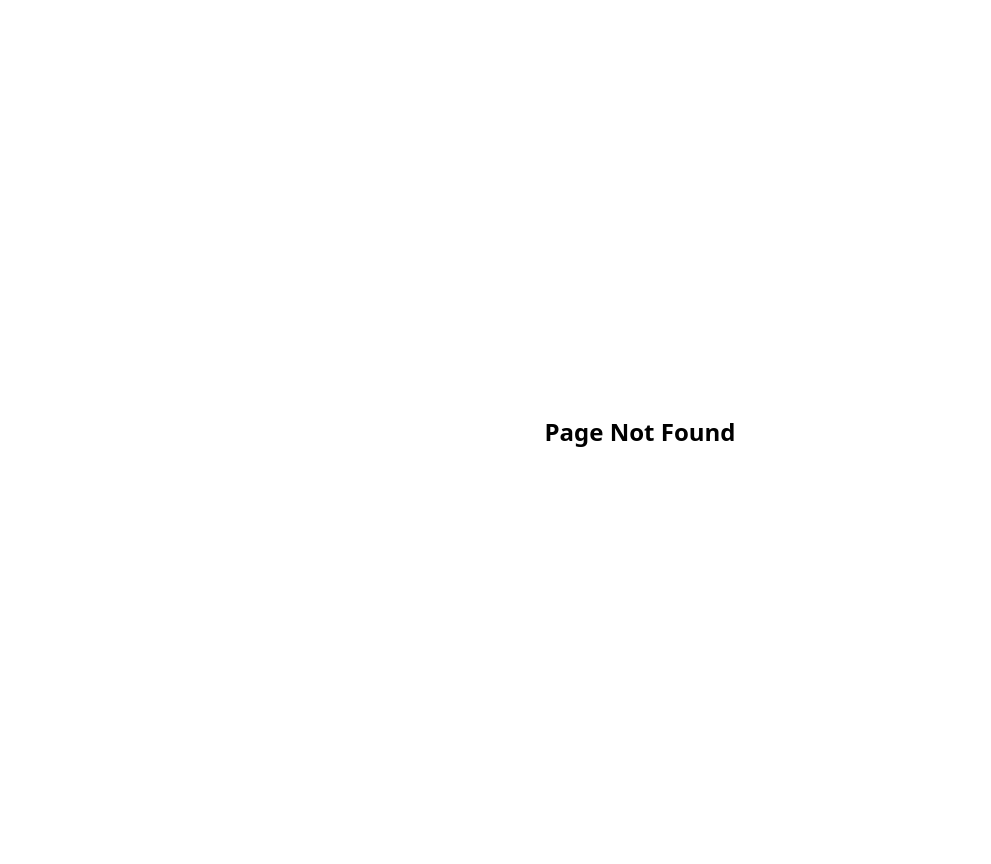
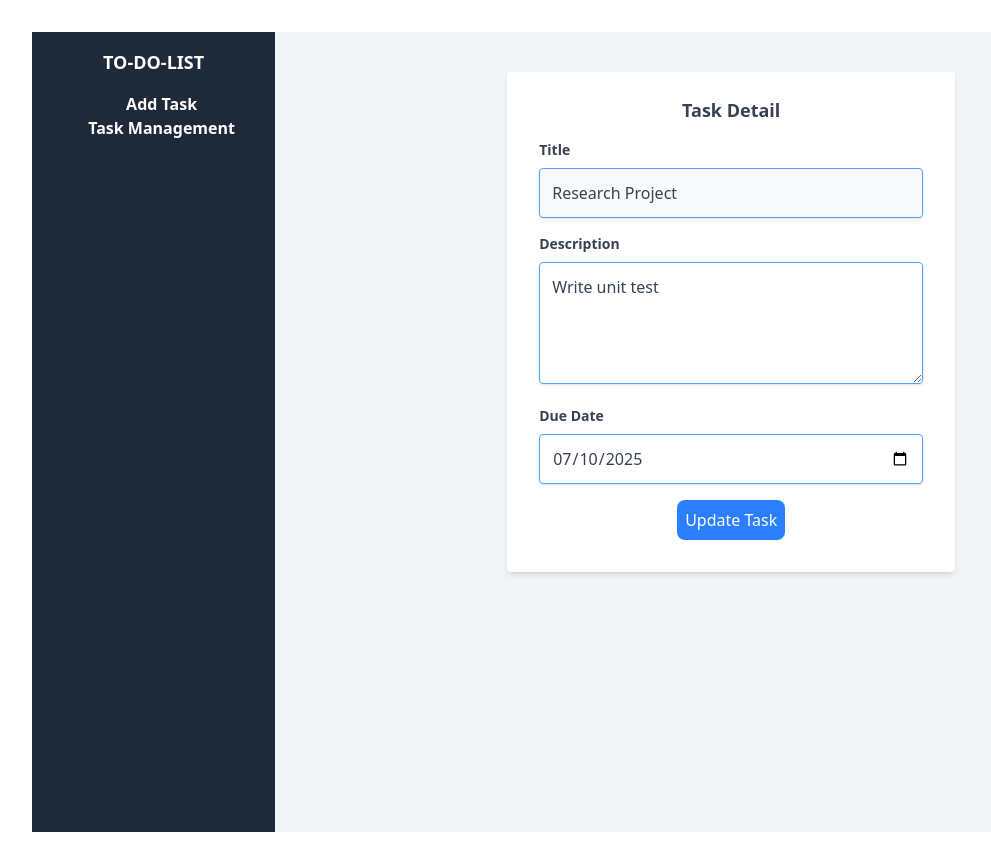
Before and after one commit to viradm334/react-kanban-board, a React (Vite) app: page /edit/1 in a window 1280 px wide. Before the commit this address had no page. Shown: the whole page, without its empty margins (0-991 px from the left). Built offline with nearby package versions, Linux system fonts and the light colour scheme.

Commit message:
add sidebar and delete update task feature

```diff
--- a/src/components/Sidebar.tsx
+++ b/src/components/Sidebar.tsx
@@ -0,0 +1,12 @@
+import type { FC } from "react";
+import { Link } from "react-router-dom";
+
+const Sidebar : FC = () => {
+    return(<div className="w-1/5 bg-gray-800 p-4 flex flex-col">
+        <h2 className="text-lg font-bold text-white mb-4">TO-DO-LIST</h2>
+        <Link to="/" className="ml-4 text-white font-bold block">Add Task</Link>
+        <Link to="/tasks" className="ml-4 text-white font-bold block">Task Management</Link>
+      </div>)
+}
+
+export default Sidebar;
--- a/src/components/TaskCard.tsx
+++ b/src/components/TaskCard.tsx
@@ -1,7 +1,12 @@
 import { useDraggable } from "@dnd-kit/core";
 import type { Task } from "../types";
-import { TrashIcon } from "@heroicons/react/24/solid";
+import {
+  TrashIcon,
+  PencilSquareIcon,
+  EyeIcon,
+} from "@heroicons/react/24/solid";
 import { useTasks } from "../context/TaskContext";
+import { Link } from "react-router-dom";
 
 type TaskCardProps = {
   task: Task;
@@ -32,16 +37,31 @@ function TaskCard({ task }: TaskCardProps) {
         <h3 className="font-medium text-neutral-50">{task.title}</h3>
         <p className="mt-2 text-sm text-neutral-400">{task.description}</p>
       </div>
+      <div className="mt-auto flex justify-end gap-2 pt-4">
         <button
           onClick={(e) => {
             e.stopPropagation();
             handleDelete();
           }}
-
           className="text-red-500 hover:text-red-600"
         >
-        <TrashIcon className="size-6" />
+          <TrashIcon className="size-5" />
         </button>
+
+        <Link
+          to={`/edit/${task.id}`}
+          className="text-blue-500 hover:text-blue-600"
+        >
+          <PencilSquareIcon className="size-5" />
+        </Link>
+
+        <Link
+          to={`/detail/${task.id}`}
+          className="text-green-500 hover:text-green-600"
+        >
+          <EyeIcon className="size-5" />
+        </Link>
+      </div>
     </div>
   );
 }
--- a/src/components/index.ts
+++ b/src/components/index.ts
@@ -1 +1,2 @@
 export {default as Column} from './Column';
+export {default as Sidebar} from './Sidebar'
--- a/src/index.css
+++ b/src/index.css
@@ -1 +1,14 @@
 @import "tailwindcss";
+
+@layer theme {
+  :root {
+    --spacing: 0.25rem;
+  }
+}
+
+@layer base {
+  body {
+    margin: 0;
+    padding: 0;
+  }
+}
--- a/src/pages/AddTask.tsx
+++ b/src/pages/AddTask.tsx
@@ -1,12 +1,14 @@
 import { useState, type FC } from "react";
 import { useTasks } from "../context/TaskContext";
-import { Link } from "react-router-dom";
+import { Sidebar } from "../components";
+import { useNavigate } from "react-router-dom";
 
 const AddTask: FC = () => {
   const { addTask, tasks } = useTasks();
   const [title, setTitle] = useState('');
   const [description, setDescription] = useState('');
   const [dueDate, setDueDate] = useState('');
+  const navigate = useNavigate();
 
   const handleSubmit = (e: React.FormEvent) => {
     e.preventDefault();
@@ -23,75 +25,70 @@ const AddTask: FC = () => {
       due_date: new Date(dueDate)
     });
 
-    console.log("New Task Added");
-
-    setTitle('');
-    setDescription('');
-    setDueDate('');
+    alert('New task added succesfully!');
+    navigate('/tasks');
 
   };
 
   return (
-    <>
-      <div className="w-full max-w-xs bg-gray-300">
-        <form className="bg-white rounded shadow-md px-8 pt-6 pb-8 mb-4" onSubmit={handleSubmit}>
-            <h1 className="block text-gray-700 text-lg font-bold mb-2">Add New Task</h1>
+    <div className="w-full h-screen flex bg-gray-100">
+      <Sidebar/>
+
+      <div className="w-3/4 flex items-start justify-center p-10">
+        <form
+          onSubmit={handleSubmit}
+          className="w-full max-w-md bg-white rounded shadow-md px-8 pt-6 pb-8"
+        >
+          <h1 className="block text-gray-700 text-lg font-bold mb-4">Add New Task</h1>
+
           <div className="mb-4">
-            <label
-              htmlFor="title"
-              className="block text-gray-700 text-sm font-bold mb-2"
-            >
+            <label htmlFor="title" className="block text-gray-700 text-sm font-bold mb-2 text-left">
               Title
             </label>
             <input
               type="text"
-              className="shadow appearance-none border rounded w-full py-3 px-3 text-gray-700 leading-tight focus:outline-none focus:shadow-outline"
+              className="shadow appearance-none border rounded w-full py-3 px-3 text-gray-700 bg-gray-50 border-blue-400 focus:outline-none focus:shadow-outline"
               name="title"
               onChange={(e) => setTitle(e.target.value)}
               value={title}
             />
           </div>
+
           <div className="mb-4">
-            <label
-              htmlFor="description"
-              className="block text-gray-700 text-sm font-bold mb-2"
-            >
-              Description
+            <label htmlFor="description" className="block text-gray-700 text-sm font-bold mb-2 text-left">
+                Description
             </label>
-            <input
-              type="text"
-              className="shadow appearance-none border rounded w-full py-3 px-3 text-gray-700 leading-tight focus:outline-none focus:shadow-outline"
-              name="description"
-              onChange={(e) => setDescription(e.target.value)}
-              value={description}
+            <textarea
+                className="shadow appearance-none border rounded w-full py-3 px-3 text-gray-700 border-blue-400 focus:outline-none focus:shadow-outline"
+                name="description"
+                rows={4}
+                onChange={(e) => setDescription(e.target.value)}
+                value={description}
             />
-          </div>
+        </div>
+
+
           <div className="mb-4">
-            <label
-              htmlFor="description"
-              className="block text-gray-700 text-sm font-bold mb-2"
-            >
+            <label htmlFor="due-date" className="block text-gray-700 text-sm font-bold mb-2 text-left">
               Due Date
             </label>
             <input
               type="date"
-              className="shadow appearance-none border rounded w-full py-3 px-3 text-gray-700 leading-tight focus:outline-none focus:shadow-outline"
+              className="shadow appearance-none border rounded w-full py-3 px-3 text-gray-700 border-blue-400 focus:outline-none focus:shadow-outline"
               name="due-date"
               onChange={(e) => setDueDate(e.target.value)}
               value={dueDate}
             />
           </div>
-          <button
-            type="submit"
-            className="cursor-pointer rounded-lg bg-blue-500 p-2 text-white"
-          >
+
+          <button type="submit" className="rounded-lg bg-blue-500 p-2 text-white cursor-pointer">
             Add Task
           </button>
-          <Link to="/tasks" className="ml-4 text-blue-500">Go to tasks</Link>
         </form>
       </div>
-    </>
+    </div>
   );
+
 };
 
 export default AddTask;
--- /dev/null
+++ b/src/pages/DetailTask.tsx
@@ -0,0 +1,79 @@
+import type { FC } from "react";
+import { useParams } from "react-router-dom";
+import { useTasks } from "../context/TaskContext";
+import { Sidebar } from "../components";
+import { Link } from "react-router-dom";
+
+const DetailTask: FC = () => {
+    const {id} = useParams();
+    const {tasks} = useTasks();
+
+    const taskId = parseInt(id || "", 10);
+    const task = tasks.find((t) => t.id === taskId);
+
+    if(!task){
+        return <h1 className="text-4xl text-gray-800">Task Not Found</h1>
+    }
+
+    return(<>
+    <div className="w-full h-screen flex bg-gray-100 m-0">
+      <Sidebar/>
+
+      <div className="w-3/4 flex items-start justify-center p-10">
+        <form
+          className="w-full max-w-md bg-white rounded shadow-md px-8 pt-6 pb-8"
+        >
+          <h1 className="block text-gray-700 text-lg font-bold mb-4">Task Detail</h1>
+
+          <div className="mb-4">
+            <label htmlFor="title" className="block text-gray-700 text-sm font-bold mb-2 text-left">
+              Title
+            </label>
+            <input
+              type="text"
+              className="shadow appearance-none border rounded w-full py-3 px-3 text-gray-700 bg-gray-100 border-blue-400 focus:outline-none focus:shadow-outline"
+              name="title"
+              value={task.title}
+              disabled={true}
+            />
+          </div>
+
+          <div className="mb-4">
+            <label htmlFor="description" className="block text-gray-700 text-sm font-bold mb-2 text-left">
+                Description
+            </label>
+            <textarea
+                className="shadow appearance-none border rounded w-full py-3 px-3 text-gray-700 border-blue-400 focus:outline-none focus:shadow-outline bg-gray-100"
+                name="description"
+                rows={4}
+                value={task.description}
+                disabled={true}
+            />
+        </div>
+
+
+          <div className="mb-4">
+            <label htmlFor="due-date" className="block text-gray-700 text-sm font-bold mb-2 text-left">
+              Due Date
+            </label>
+            <input
+              type="date"
+              className="shadow appearance-none border rounded w-full py-3 px-3 text-gray-700 border-blue-400 focus:outline-none focus:shadow-outline bg-gray-100"
+              name="due-date"
+              value={task.due_date.toISOString().split('T')[0]}
+              disabled={true}
+            />
+          </div>
+
+          <Link
+          to={`/tasks`}
+          className="text-blue-600"
+        >Go Back to Task List
+        </Link>
+        </form>
+      </div>
+    </div>
+    </>)
+}
+
+export default DetailTask;
--- /dev/null
+++ b/src/pages/EditTask.tsx
@@ -0,0 +1,88 @@
+import { useState, type FC } from "react";
+import { useParams, useNavigate } from "react-router-dom";
+import { useTasks } from "../context/TaskContext";
+import { Sidebar } from "../components";
+import type React from "react";
+
+const EditTask: FC = () => {
+    const {id} = useParams();
+    const {tasks, updateTask} = useTasks();
+    const navigate = useNavigate();
+
+    const taskId = parseInt(id || "", 10);
+    const task = tasks.find((t) => t.id === taskId);
+
+    if(!task){
+        return <h1 className="text-4xl text-gray-800">Task Not Found</h1>
+    }
+
+    const [title, setTitle] = useState(task.title);
+    const [description, setDescription] = useState(task.description);
+    const [dueDate, setDueDate] = useState(task.due_date.toISOString().split('T')[0]);
+
+    const handleUpdate = ((e: React.FormEvent) => {
+        e.preventDefault();
+
+        updateTask({...task, title, description, due_date: new Date(dueDate)});
+
+        alert('Task updated succesfully!');
+        navigate('/tasks');
+    })
+    return(<div className="w-full h-screen flex bg-gray-100 m-0">
+        <Sidebar/>
+
+        <div className="w-3/4 flex items-start justify-center p-10">
+          <form
+            className="w-full max-w-md bg-white rounded shadow-md px-8 pt-6 pb-8" onSubmit={handleUpdate}
+          >
+            <h1 className="block text-gray-700 text-lg font-bold mb-4">Task Detail</h1>
+
+            <div className="mb-4">
+              <label htmlFor="title" className="block text-gray-700 text-sm font-bold mb-2 text-left">
+                Title
+              </label>
+              <input
+                type="text"
+                className="shadow appearance-none border rounded w-full py-3 px-3 text-gray-700 bg-gray-50 border-blue-400 focus:outline-none focus:shadow-outline"
+                name="title"
+                value={title}
+                onChange={(e) => setTitle(e.target.value)}
+              />
+            </div>
+
+            <div className="mb-4">
+              <label htmlFor="description" className="block text-gray-700 text-sm font-bold mb-2 text-left">
+                  Description
+              </label>
+              <textarea
+                  className="shadow appearance-none border rounded w-full py-3 px-3 text-gray-700 border-blue-400 focus:outline-none focus:shadow-outline"
+                  name="description"
+                  rows={4}
+                  value={description}
+                  onChange={(e) => setDescription(e.target.value)}
+              />
+          </div>
+
+
+            <div className="mb-4">
+              <label htmlFor="due-date" className="block text-gray-700 text-sm font-bold mb-2 text-left">
+                Due Date
+              </label>
+              <input
+                type="date"
+                className="shadow appearance-none border rounded w-full py-3 px-3 text-gray-700 border-blue-400 focus:outline-none focus:shadow-outline"
+                name="due-date"
+                value={dueDate}
+                onChange={(e) => setDueDate(e.target.value)}
+              />
+            </div>
+
+            <button type="submit" className="rounded-lg bg-blue-500 p-2 text-white cursor-pointer">
+              Update Task
+            </button>
+          </form>
+        </div>
+      </div>)
+}
+
+export default EditTask;
--- a/src/pages/TaskList.tsx
+++ b/src/pages/TaskList.tsx
@@ -1,6 +1,6 @@
 import type { FC } from "react";
 import type { Task, Column as ColumnType } from "../types";
-import {Column} from '../components'
+import {Column, Sidebar} from '../components'
 import { DndContext, type DragEndEvent } from "@dnd-kit/core";
 import { useTasks } from "../context/TaskContext";
 
@@ -29,6 +29,9 @@ const TaskList: FC = () => {
 
   return (
     <>
+    <div className="w-full h-screen flex bg-gray-100">
+      <Sidebar />
+      <div className="w-4/5">
       <div className="p-4">
         <div className="flex gap-8">
           <DndContext onDragEnd={hadleDragEnd}>
@@ -44,6 +47,8 @@ const TaskList: FC = () => {
           </DndContext>
         </div>
       </div>
+      </div>
+    </div>
     </>
   );
 };
--- a/src/routes/AppRoutes.tsx
+++ b/src/routes/AppRoutes.tsx
@@ -3,12 +3,16 @@ import type { FC } from "react";
 import AddTask from "../pages/AddTask";
 import NotFound from "../pages/NotFound";
 import TaskList from "../pages/TaskList";
+import EditTask from "../pages/EditTask";
+import DetailTask from "../pages/DetailTask";
 
 const AppRoutes: FC = () => {
     return(
         <Routes>
             <Route path="/" element={<AddTask/>}></Route>
             <Route path="/tasks" element={<TaskList/>}></Route>
+            <Route path="/edit/:id" element={<EditTask/>}></Route>
+            <Route path="/detail/:id" element={<DetailTask/>}></Route>
             <Route path="*" element={<NotFound/>}></Route>
         </Routes>
     )
```
Lines whose indentation alone changed are shown as unchanged.
